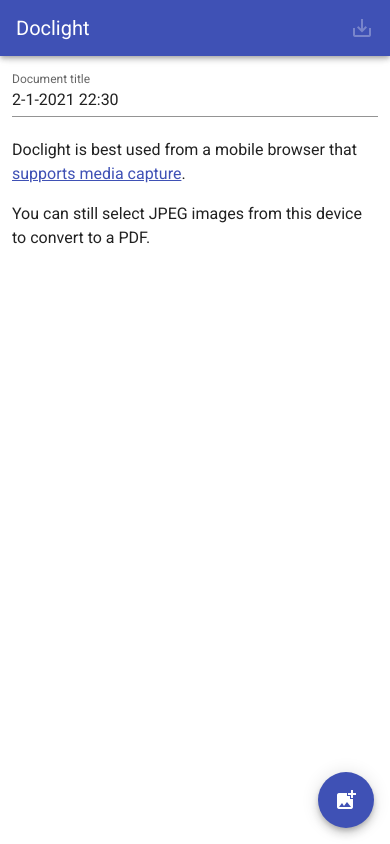
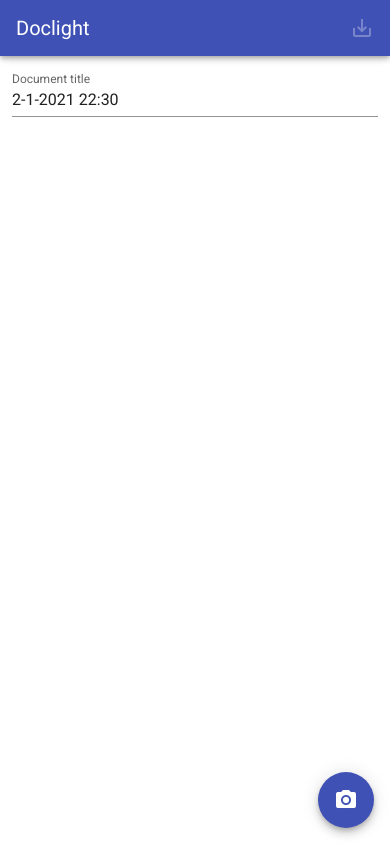
Before and after one commit to Quantaly/doclight, a Vue app in the folder app/: page / in a window 390 px wide. Built offline with nearby package versions, Linux system fonts and the light colour scheme.

Commit message:
Allow mobile users to select images

```diff
--- a/app/src/App.vue
+++ b/app/src/App.vue
@@ -36,7 +36,35 @@
         </div>
       </v-container>
 
+      <v-speed-dial
+        v-if="imageCaptureSupported"
+        v-model="speedDial"
+        fixed
+        bottom
+        right
+        dark
+      >
+        <template v-slot:activator>
+          <v-btn
+            fab
+            color="primary"
+            aria-label="Add photo"
+            @click.stop="addImage"
+            @contextmenu.prevent="speedDial = true"
+            ><v-icon>camera_alt</v-icon></v-btn
+          >
+        </template>
+        <v-btn
+          fab
+          small
+          color="primary"
+          aria-label="Add photo from device"
+          @click.stop="addImage(false)"
+          ><v-icon>add_photo_alternate</v-icon></v-btn
+        >
+      </v-speed-dial>
       <v-btn
+        v-else
         fixed
         bottom
         right
@@ -44,11 +72,9 @@
         dark
         color="primary"
         aria-label="Add photo"
-        @click="addImage"
+        @click="addImage(false)"
       >
-        <v-icon>{{
-          imageCaptureSupported ? "camera_alt" : "add_photo_alternate"
-        }}</v-icon>
+        <v-icon>add_photo_alternate</v-icon>
       </v-btn>
     </v-main>
 
@@ -83,6 +109,7 @@
 export default class App extends Vue {
   drawer = null;
   imageCaptureSupported = true;
+  speedDial = false;
 
   created() {
     this.imageCaptureSupported = detectImageCapture();
@@ -99,7 +126,7 @@
 
       if (
         !localStorage.getItem("doclight:pwaPromptDontShow") &&
-        this.imageCaptureSupported
+        this.imageCaptureSupported // don't prompt for "the best experience" if the main functionality is gutted
       ) {
         this.$store.commit("snackbars/show", "pwaPrompt");
       }
@@ -114,11 +141,13 @@
     this.$store.commit("setName", newName);
   }
 
-  addImage() {
+  addImage(capture = true) {
     const input = document.createElement("input");
     input.type = "file";
     input.accept = "image/jpeg";
-    input.setAttribute("capture", "environment");
+    if (capture && "capture" in input) {
+      (input as { capture: boolean }).capture = true;
+    }
     input.style.display = "none";
     input.addEventListener("input", () => {
       if (input?.files?.[0]) {
--- a/app/src/feature-detection.ts
+++ b/app/src/feature-detection.ts
@@ -1,4 +1,8 @@
 export function detectImageCapture(): boolean {
+    // if debugging, always show the mobile interface
+    if (process.env.NODE_ENV === 'development') {
+        return true;
+    }
     const dummy = document.createElement('input');
     dummy.type = 'file';
     dummy.accept = 'image/jpeg';
```
